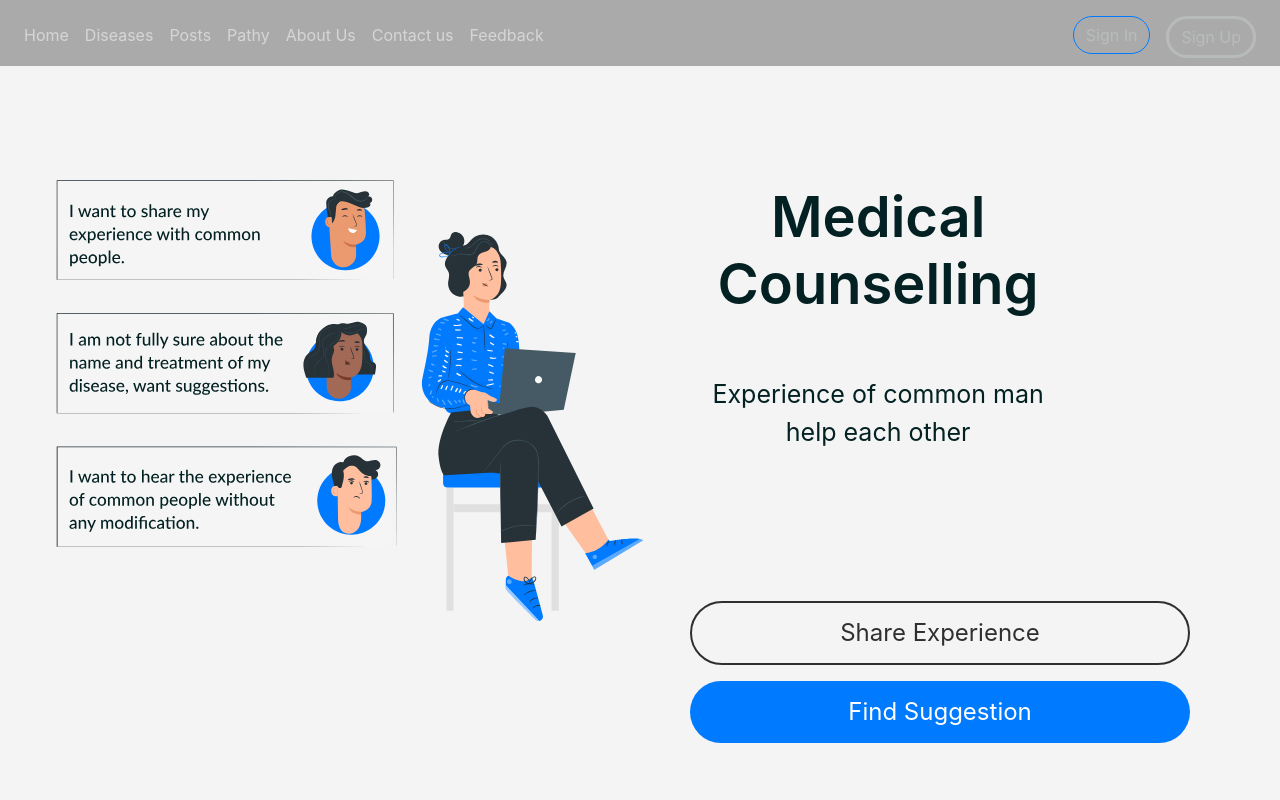
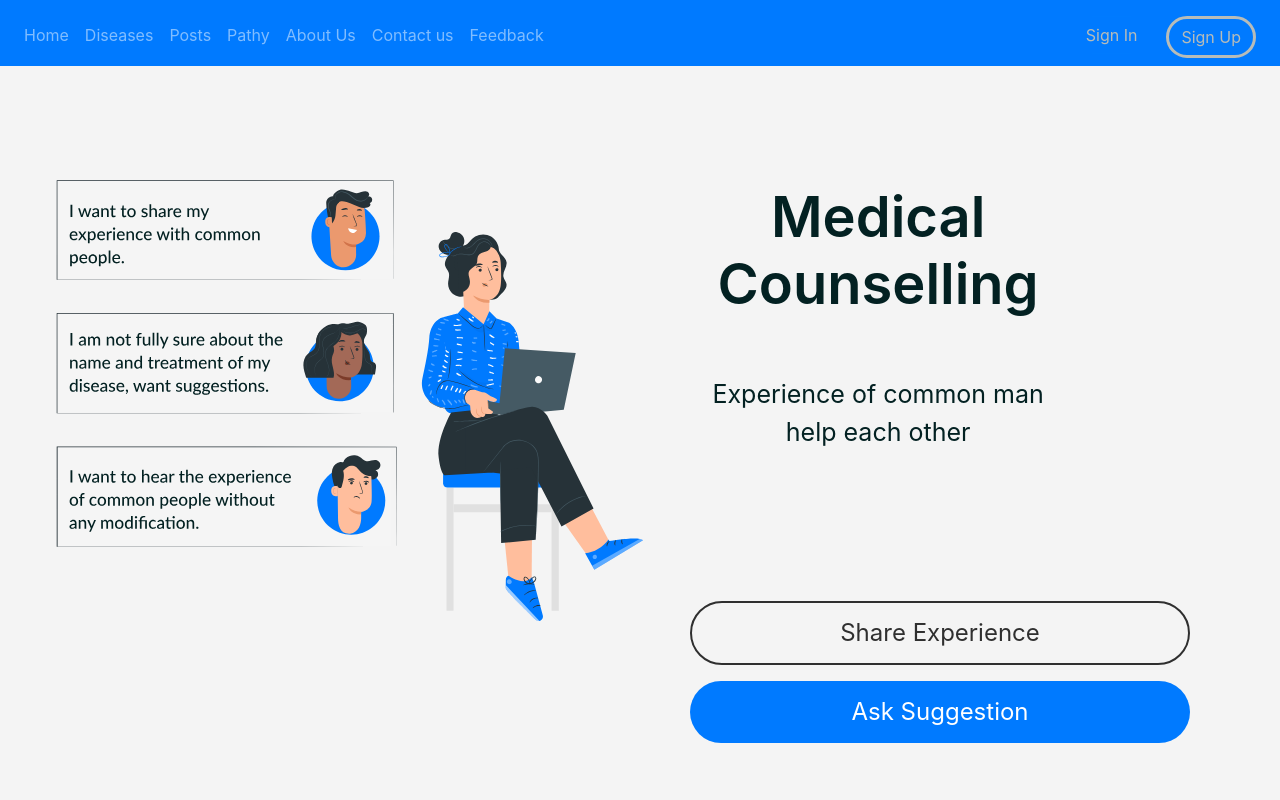
Before and after one commit to A8S/medical-project, a React (Create React App) app in the folder client/: page / in a window 1280 px wide. Shown: the top 800 px of the page. Built offline with nearby package versions, Linux system fonts and the light colour scheme; no server answers.

Commit message:
Changed the navbar visuals.

```diff
--- a/client/src/Components/Home/index.js
+++ b/client/src/Components/Home/index.js
@@ -3,7 +3,7 @@ import { Link } from 'react-router-dom';
 import './style.css';
 import CardLayout from '../WhatWeDo';
 import logo from '../../Images/logo.svg';
-import Background from '../../Images/Home/bg.svg';
+//import Background from '../../Images/Home/bg.svg';
 import MainSvg from '../../Images/Home/BG_new.svg';
 
 import Testimonial from '../ContactUs/Testimonial';
@@ -110,7 +110,7 @@ class Home extends Component {
 																type="button"
 																className="btn  buttonJoin buttonJoinDark float-left"
 															>
-																Find Suggestion
+																Ask Suggestion
 															</button>
 														</Link>
 													</div>
--- a/client/src/Components/Navbar/index.js
+++ b/client/src/Components/Navbar/index.js
@@ -94,11 +94,11 @@ class Navigation extends React.Component {
 		return (
 			<div>
 				<nav
-					className="navbar fixed-top navbar-expand-lg navbar-dark "
+					className="navbar fixed-top navbar-expand-lg navbar-dark"
 					style={{
 						backgroundColor:
-							this.state.status === 'top' ? 'rgba(0,0,0,0.3)' : '#007aff',
-						color: this.state.status === 'top' ? 'white' : 'blue',
+							this.state.status === 'top' ? '#007aff' : '#007aff',
+						color: this.state === 'top' ? 'white' : 'blue',
 						width: '100%',
 					}}
 				>
@@ -121,7 +121,7 @@ class Navigation extends React.Component {
 						<ul className="nav navbar-nav navbar-nav mr-auto">
 						<li className="nav-item" >
 								<Link
-									className="nav-link"
+									className="nav-link hover"
 									style={isActive(history, '/')}
 									style={{marginTop:4}}
 									to="/"
--- a/client/src/Components/Navbar/style.css
+++ b/client/src/Components/Navbar/style.css
@@ -56,3 +56,9 @@
 		font-size: 18px;
 	}
 }
+/* .test{
+	color: #f4f4f4 !important;
+}
+.test:hover {
+	color: white !important;
+} */
```
